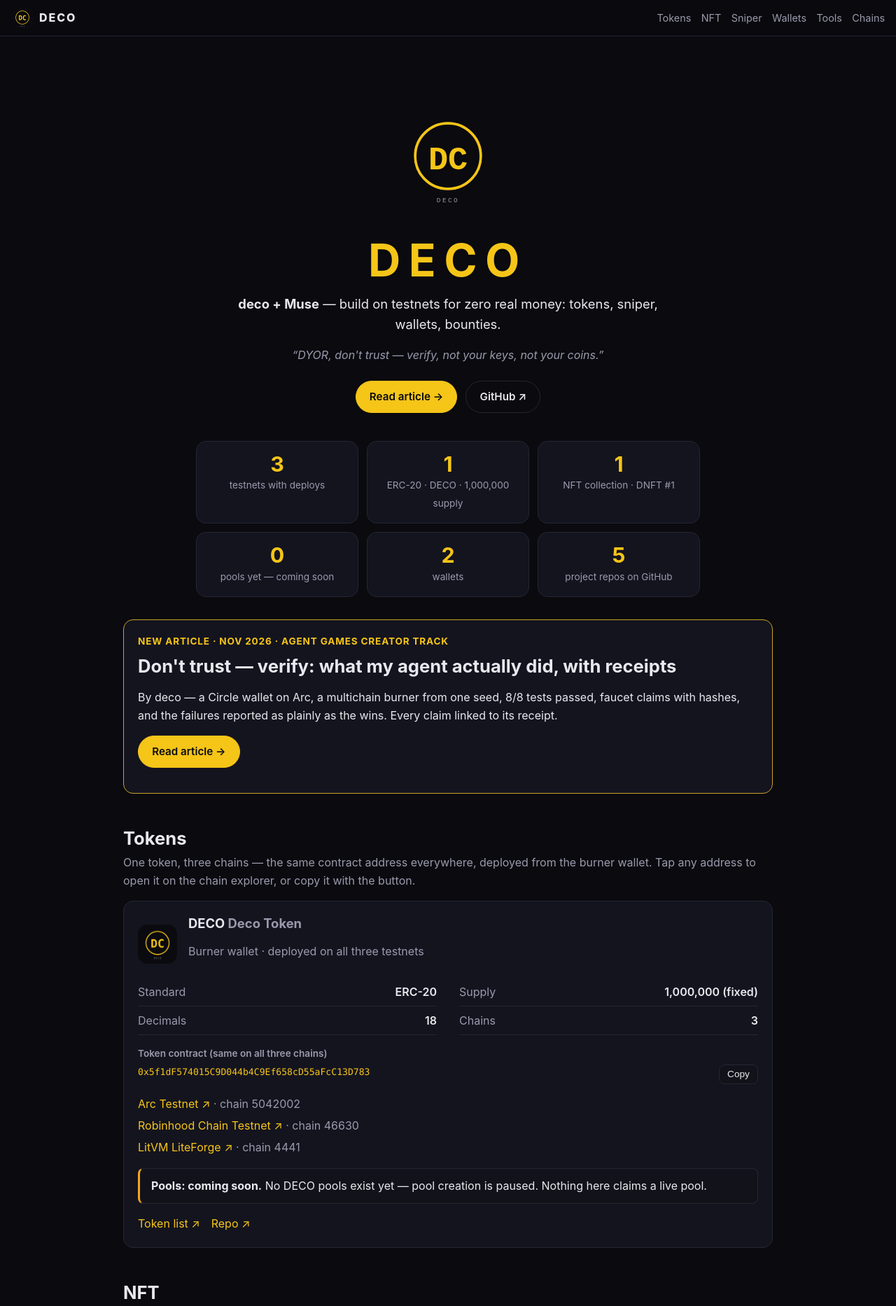
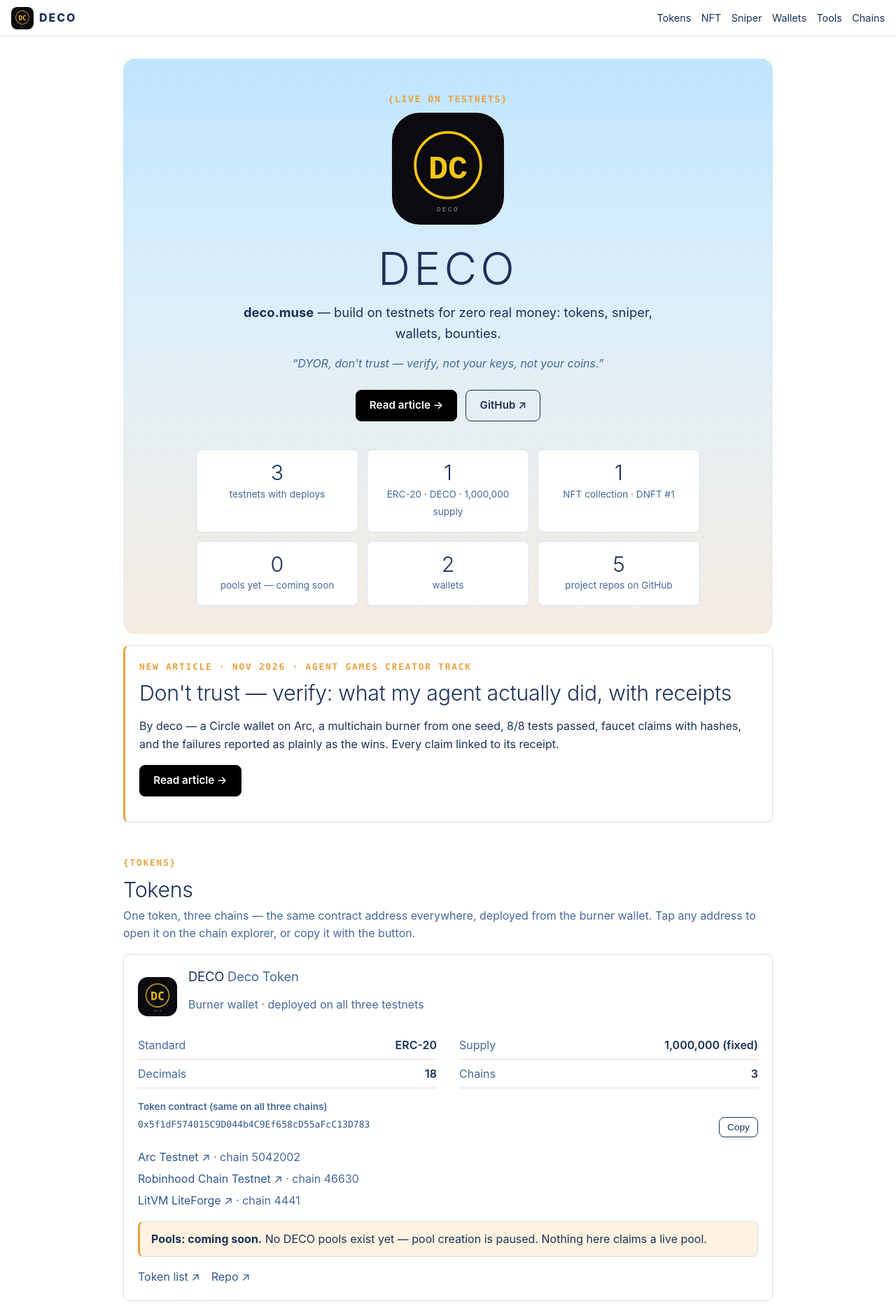
Before and after one commit to 0xspotonchain/deco, a plain HTML site: page index.html in a window 1280 px wide. Shown: the top 1866 px of the page at 70% size. Drawn offline with Linux system fonts and the light colour scheme.

Commit message:
Rebrand to DECO — deco.muse with Arc-inspired light theme

```diff
--- a/index.html
+++ b/index.html
@@ -3,8 +3,8 @@
 <head>
 <meta charset="UTF-8">
 <meta name="viewport" content="width=device-width, initial-scale=1.0">
-<title>DECO — deco + Muse</title>
-<meta name="description" content="DECO — deco + Muse. Tokens, sniper, wallets and bounties on testnets, for zero real money. DYOR, don't trust — verify, not your keys, not your coins.">
+<title>DECO — deco.muse</title>
+<meta name="description" content="DECO — deco.muse. Tokens, sniper, wallets and bounties on testnets, for zero real money. DYOR, don't trust — verify, not your keys, not your coins.">
 <link rel="icon" href="assets/deco-logo-256.png">
 <link rel="stylesheet" href="styles.css">
 </head>
@@ -27,12 +27,13 @@
 <main id="top">
   <!-- HERO -->
   <section class="hero">
+    <p class="eyebrow">{live on testnets}</p>
     <img class="hero-logo" src="assets/deco-logo.svg" alt="DECO — gold DC monogram" width="160" height="160">
     <h1>DECO</h1>
-    <p class="tagline"><strong>deco + Muse</strong> — build on testnets for zero real money: tokens, sniper, wallets, bounties.</p>
+    <p class="tagline"><strong>deco.muse</strong> — build on testnets for zero real money: tokens, sniper, wallets, bounties.</p>
     <p class="motto">“DYOR, don't trust — verify, not your keys, not your coins.”</p>
     <div class="hero-links">
-      <a class="btn gold" href="article.html">Read article →</a>
+      <a class="btn primary" href="article.html">Read article →</a>
       <a class="btn" href="https://github.com/0xspotonchain" target="_blank" rel="noopener">GitHub ↗</a>
     </div>
     <div class="stats">
@@ -50,11 +51,12 @@
     <p class="eyebrow">New article · Nov 2026 · Agent Games Creator Track</p>
     <h2>Don't trust — verify: what my agent actually did, with receipts</h2>
     <p>By deco — a Circle wallet on Arc, a multichain burner from one seed, 8/8 tests passed, faucet claims with hashes, and the failures reported as plainly as the wins. Every claim linked to its receipt.</p>
-    <p><a class="btn gold" href="article.html">Read article →</a></p>
+    <p><a class="btn primary" href="article.html">Read article →</a></p>
   </section>
 
   <!-- TOKENS -->
   <section id="tokens">
+    <p class="eyebrow">{tokens}</p>
     <h2>Tokens</h2>
     <p class="section-intro">One token, three chains — the same contract address everywhere, deployed from the burner wallet. Tap any address to open it on the chain explorer, or copy it with the button.</p>
     <div class="card token-card">
@@ -91,6 +93,7 @@
 
   <!-- NFT -->
   <section id="nft">
+    <p class="eyebrow">{nft}</p>
     <h2>NFT</h2>
     <p class="section-intro">One collection, one token per chain — token #1 minted to the burner on all three testnets. Metadata and artwork are stored fully onchain, no hosting.</p>
     <div class="card nft-card">
@@ -119,6 +122,7 @@
 
   <!-- SNIPER -->
   <section id="sniper">
+    <p class="eyebrow">{sniper}</p>
     <h2>Sniper</h2>
     <p class="section-intro">A testnet-only buy/sell sniper for the burner wallet on Arc, Robinhood and LitVM. Dry-run by default — live mode needs explicit approval, every time.</p>
     <div class="card">
@@ -139,6 +143,7 @@
 
   <!-- WALLETS -->
   <section id="wallets">
+    <p class="eyebrow">{wallets}</p>
     <h2>Wallets</h2>
     <p class="section-intro">Two wallets run everything on this page. The Circle wallet is USDC on Arc only; the burner is the multichain workhorse — one BIP39 seed, one address per chain. Public addresses only; never a seed or a private key.</p>
     <div class="card">
@@ -184,6 +189,7 @@
 
   <!-- TOOLS -->
   <section id="tools">
+    <p class="eyebrow">{tools &amp; builds}</p>
     <h2>Tools &amp; builds</h2>
     <p class="section-intro">Everything built so far, all open on GitHub. Free only, no KYC, no Discord — X, GitHub and Telegram only.</p>
     <div class="grid">
@@ -222,6 +228,7 @@
 
   <!-- CHAINS -->
   <section id="chains">
+    <p class="eyebrow">{chains}</p>
     <h2>Chains</h2>
     <p class="section-intro">Where DECO is live today — three testnets with deploys, five more with faucet balances only, and mainnets not yet.</p>
     <div class="grid">
@@ -261,6 +268,7 @@
 
   <!-- LINKS -->
   <section id="links">
+    <p class="eyebrow">{links}</p>
     <h2>Links</h2>
     <ul class="link-list">
       <li><a href="https://github.com/0xspotonchain" target="_blank" rel="noopener">GitHub — 0xspotonchain ↗</a></li>
@@ -275,7 +283,7 @@
 </main>
 
 <footer>
-  <p>Built by <strong>deco + Muse</strong> · zero real money · testnets only · DYOR.</p>
+  <p>Built by <strong>deco.muse</strong> · zero real money · testnets only · DYOR.</p>
   <p class="muted">Public addresses only. Never a seed phrase, never a private key. Don't trust — verify.</p>
 </footer>
 
--- a/styles.css
+++ b/styles.css
@@ -1,16 +1,27 @@
-/* DECO — dark theme, gold branding. No external fonts or CDNs. */
+/* DECO — Arc-inspired light theme. No external fonts or CDNs.
+   Palette sampled from arc.io (Nov 2026): white body, dark navy text,
+   sky-blue → peach hero gradient, amber accents, black primary CTAs,
+   mono brace labels. */
 :root {
-  --bg: #0a0a0f;
-  --bg-soft: #12121a;
-  --card: #14141f;
-  --border: #262633;
-  --gold: #f5c518;
-  --gold-dim: #c9a227;
-  --text: #e8e8ee;
-  --muted: #9a9aad;
-  --green: #3ecf6f;
-  --amber: #f5a623;
-  --radius: 14px;
+  --bg: #ffffff;
+  --bg-soft: #f5f7fa;
+  --panel: #e9eef4;
+  --card: #ffffff;
+  --border: #d4e0ec;
+  --navy: #1b3158;
+  --navy-soft: #2f578c;
+  --ink: #000000;
+  --orange: #e9a13f;
+  --orange-dark: #9a6a1a;
+  --sky: #acc6e9;
+  --sky-light: #e5f2fb;
+  --peach: #f6ece2;
+  --text: #1b3158;
+  --muted: #456998;
+  --green: #1a7a3c;
+  --green-bg: #e6f4ea;
+  --amber-bg: #fdf3e0;
+  --radius: 8px;
 }
 
 * { box-sizing: border-box; }
@@ -26,26 +37,27 @@ body {
   line-height: 1.6;
 }
 
-a { color: var(--gold); text-decoration: none; }
+a { color: var(--navy-soft); text-decoration: none; }
 a:hover { text-decoration: underline; }
 
 code {
   font-family: ui-monospace, SFMono-Regular, Menlo, Consolas, monospace;
-  background: var(--bg-soft);
+  background: var(--panel);
   padding: 0.1em 0.35em;
   border-radius: 4px;
   font-size: 0.9em;
 }
 
-h1, h2, h3 { line-height: 1.25; margin-top: 0; }
-h2 { font-size: 1.6rem; margin-bottom: 0.4rem; }
-h3 { font-size: 1.15rem; margin-bottom: 0.4rem; }
+h1, h2, h3 { line-height: 1.25; margin-top: 0; font-weight: 300; letter-spacing: -0.01em; }
+h2 { font-size: 1.9rem; margin-bottom: 0.4rem; }
+h3 { font-size: 1.15rem; margin-bottom: 0.4rem; font-weight: 400; }
 .muted { color: var(--muted); }
 .eyebrow {
-  color: var(--gold);
-  font-size: 0.85rem;
+  font-family: ui-monospace, SFMono-Regular, Menlo, Consolas, monospace;
+  color: var(--orange);
+  font-size: 0.8rem;
   font-weight: 700;
-  letter-spacing: 0.06em;
+  letter-spacing: 0.14em;
   text-transform: uppercase;
   margin: 0 0 0.5rem;
 }
@@ -61,21 +73,21 @@ h3 { font-size: 1.15rem; margin-bottom: 0.4rem; }
   justify-content: space-between;
   gap: 1rem;
   padding: 0.6rem 1rem;
-  background: rgba(10, 10, 15, 0.92);
+  background: rgba(255, 255, 255, 0.92);
   border-bottom: 1px solid var(--border);
 }
 .brand {
   display: flex;
   align-items: center;
   gap: 0.5rem;
-  color: var(--text);
+  color: var(--navy);
   font-weight: 800;
   letter-spacing: 0.12em;
 }
 .brand img { border-radius: 8px; }
 .nav { display: flex; gap: 0.9rem; flex-wrap: wrap; }
-.nav a { color: var(--muted); font-size: 0.9rem; }
-.nav a:hover { color: var(--gold); }
+.nav a { color: var(--navy); font-size: 0.9rem; }
+.nav a:hover { color: var(--navy-soft); }
 
 /* Layout */
 main {
@@ -85,14 +97,24 @@ main {
 }
 section { margin-top: 3rem; }
 
-/* Hero */
-.hero { text-align: center; padding: 3rem 0 1rem; }
+/* Hero — sky blue to peach gradient with a faint dot grid, Arc style */
+.hero {
+  text-align: center;
+  padding: 3rem 1rem 2.5rem;
+  margin-top: 2rem;
+  border-radius: 16px;
+  background:
+    radial-gradient(circle, rgba(27, 49, 88, 0.07) 1px, transparent 1px),
+    linear-gradient(180deg, #bfe5fe 0%, #ddeff9 45%, #f6ece2 100%);
+  background-size: 24px 24px, 100% 100%;
+}
 .hero-logo { border-radius: 24px; }
 .hero h1 {
   font-size: 3.2rem;
-  letter-spacing: 0.18em;
+  font-weight: 300;
+  letter-spacing: 0.08em;
   margin: 1rem 0 0.5rem;
-  color: var(--gold);
+  color: var(--navy);
 }
 .tagline { font-size: 1.15rem; max-width: 640px; margin: 0 auto; }
 .motto { color: var(--muted); font-style: italic; margin: 1rem auto 0; max-width: 640px; }
@@ -101,15 +123,16 @@ section { margin-top: 3rem; }
 .btn {
   display: inline-block;
   padding: 0.6rem 1.2rem;
-  border: 1px solid var(--border);
-  border-radius: 999px;
-  color: var(--text);
+  border: 1px solid var(--navy);
+  border-radius: var(--radius);
+  color: var(--navy);
+  background: transparent;
   font-weight: 600;
   font-size: 0.95rem;
 }
-.btn:hover { text-decoration: none; border-color: var(--gold); }
-.btn.gold { background: var(--gold); border-color: var(--gold); color: #0a0a0f; }
-.btn.gold:hover { background: #ffd83d; }
+.btn:hover { text-decoration: none; border-color: var(--ink); color: var(--ink); }
+.btn.primary { background: var(--ink); border-color: var(--ink); color: #ffffff; }
+.btn.primary:hover { background: var(--navy); border-color: var(--navy); color: #ffffff; }
 
 .stats {
   display: grid;
@@ -124,10 +147,10 @@ section { margin-top: 3rem; }
   border-radius: var(--radius);
   padding: 1rem 0.75rem;
 }
-.stat strong { display: block; font-size: 1.9rem; color: var(--gold); line-height: 1.1; }
+.stat strong { display: block; font-size: 1.9rem; font-weight: 300; color: var(--navy); line-height: 1.1; }
 .stat span { color: var(--muted); font-size: 0.85rem; }
 
-/* Cards */
+/* Cards — flat, hairline borders, no shadow */
 .card {
   background: var(--card);
   border: 1px solid var(--border);
@@ -136,7 +159,7 @@ section { margin-top: 3rem; }
   margin-top: 1rem;
 }
 .card h3 { margin-bottom: 0.25rem; }
-.article-card { border-color: var(--gold-dim); }
+.article-card { border-left: 3px solid var(--orange); }
 .grid { display: grid; gap: 1rem; }
 
 /* Facts table */
@@ -158,22 +181,22 @@ section { margin-top: 3rem; }
   font-family: ui-monospace, SFMono-Regular, Menlo, Consolas, monospace;
   font-size: 0.82rem;
   word-break: break-all;
-  color: var(--gold);
+  color: var(--navy-soft);
   flex: 1;
   min-width: 0;
 }
 .copy {
   flex-shrink: 0;
-  background: var(--bg-soft);
-  color: var(--text);
-  border: 1px solid var(--border);
+  background: var(--card);
+  color: var(--navy);
+  border: 1px solid var(--navy);
   border-radius: 8px;
   padding: 0.35rem 0.7rem;
   font-size: 0.85rem;
   cursor: pointer;
 }
-.copy:hover { border-color: var(--gold); }
-.copy.copied { background: var(--gold); color: #0a0a0f; border-color: var(--gold); }
+.copy:hover { border-color: var(--ink); color: var(--ink); }
+.copy.copied { background: var(--ink); color: #ffffff; border-color: var(--ink); }
 
 /* Token / NFT */
 .token-head { display: flex; gap: 1rem; align-items: center; }
@@ -181,17 +204,17 @@ section { margin-top: 3rem; }
 .chain-links { list-style: none; padding: 0; margin: 1rem 0 0; display: grid; gap: 0.35rem; }
 .card-links { display: flex; gap: 1rem; flex-wrap: wrap; margin: 1rem 0 0; }
 .pool-note {
-  background: var(--bg-soft);
+  background: var(--amber-bg);
   border: 1px solid var(--border);
-  border-left: 3px solid var(--amber);
+  border-left: 3px solid var(--orange);
   border-radius: 8px;
   padding: 0.75rem 1rem;
   margin: 1rem 0 0;
 }
 .status-paused {
-  background: var(--bg-soft);
+  background: var(--amber-bg);
   border: 1px solid var(--border);
-  border-left: 3px solid var(--amber);
+  border-left: 3px solid var(--orange);
   border-radius: 8px;
   padding: 0.75rem 1rem;
 }
@@ -212,8 +235,8 @@ section { margin-top: 3rem; }
   padding: 0.15rem 0.6rem;
   border-radius: 999px;
 }
-.badge.live { background: rgba(62, 207, 111, 0.15); color: var(--green); border: 1px solid var(--green); }
-.badge.soon { background: rgba(245, 166, 35, 0.12); color: var(--amber); border: 1px solid var(--amber); }
+.badge.live { background: var(--green-bg); color: var(--green); border: 1px solid var(--green); }
+.badge.soon { background: var(--amber-bg); color: var(--orange-dark); border: 1px solid var(--orange); }
 
 .subhead { margin-top: 2rem; }
 .chain-list { list-style: none; padding: 0; display: grid; gap: 0.5rem; }
@@ -231,11 +254,11 @@ section { margin-top: 3rem; }
 .article h1 { font-size: 2rem; margin-bottom: 0.5rem; }
 .article .byline { color: var(--muted); margin-top: 0; }
 .article blockquote {
-  border-left: 3px solid var(--gold);
+  border-left: 3px solid var(--orange);
   margin: 1.5rem 0;
   padding: 0.25rem 1rem;
   font-style: italic;
-  color: var(--gold);
+  color: var(--navy);
 }
 .article table { width: 100%; border-collapse: collapse; margin: 1rem 0; font-size: 0.9rem; }
 .article th, .article td { text-align: left; padding: 0.5rem; border-bottom: 1px solid var(--border); vertical-align: top; }
@@ -243,14 +266,17 @@ section { margin-top: 3rem; }
 .article .hash { font-family: ui-monospace, SFMono-Regular, Menlo, Consolas, monospace; font-size: 0.8rem; word-break: break-all; }
 .back-link { display: inline-block; margin: 2rem 0 0; }
 
-/* Footer */
+/* Footer — peach gradient, Arc style */
 footer {
   border-top: 1px solid var(--border);
   padding: 2rem 1rem;
   text-align: center;
-  color: var(--muted);
+  color: var(--ink);
+  background: linear-gradient(180deg, #eedbc6 0%, #e7b07b 100%);
 }
 footer p { margin: 0.25rem 0; }
+footer .muted { color: #3a3a3a; }
+footer a { color: var(--ink); }
 
 /* Wider screens */
 @media (min-width: 640px) {
```
Also changed, not shown: article.html (+2 -2 lines), wallet.html (+8 -3 lines).
